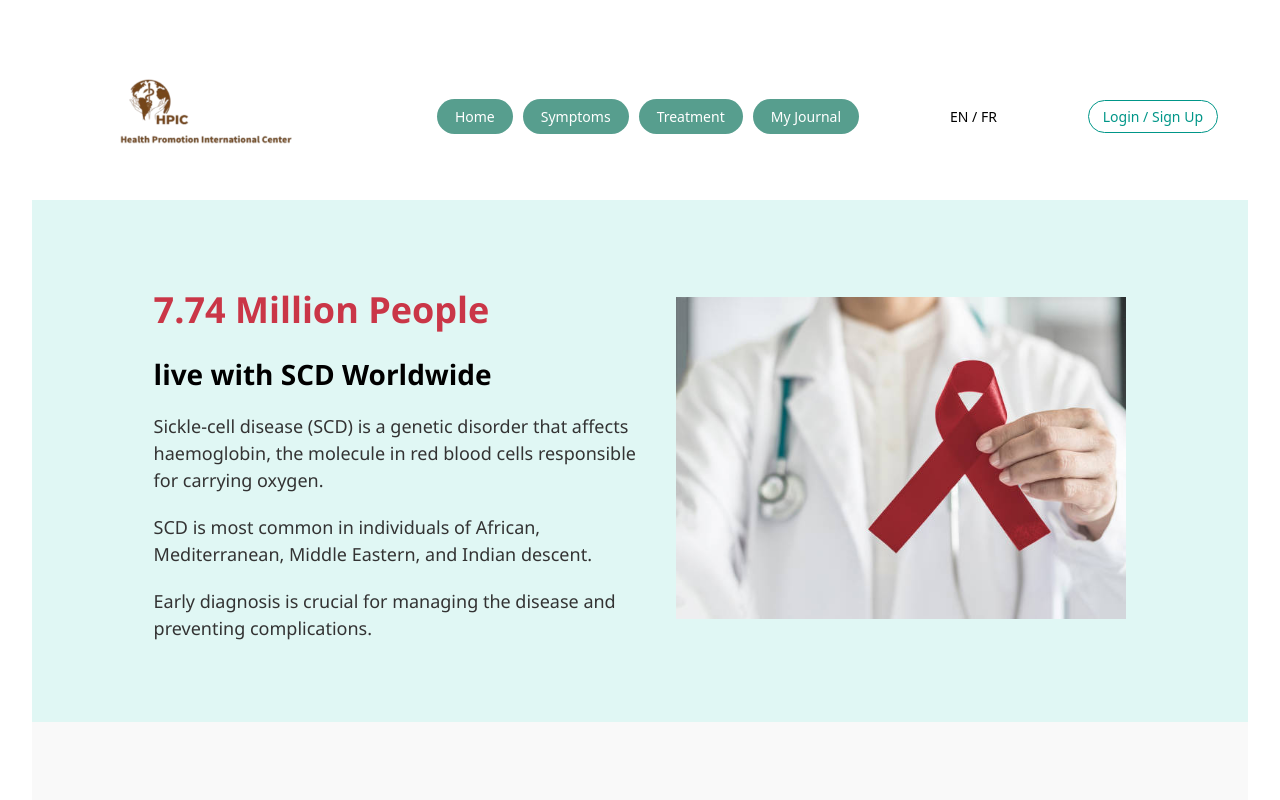
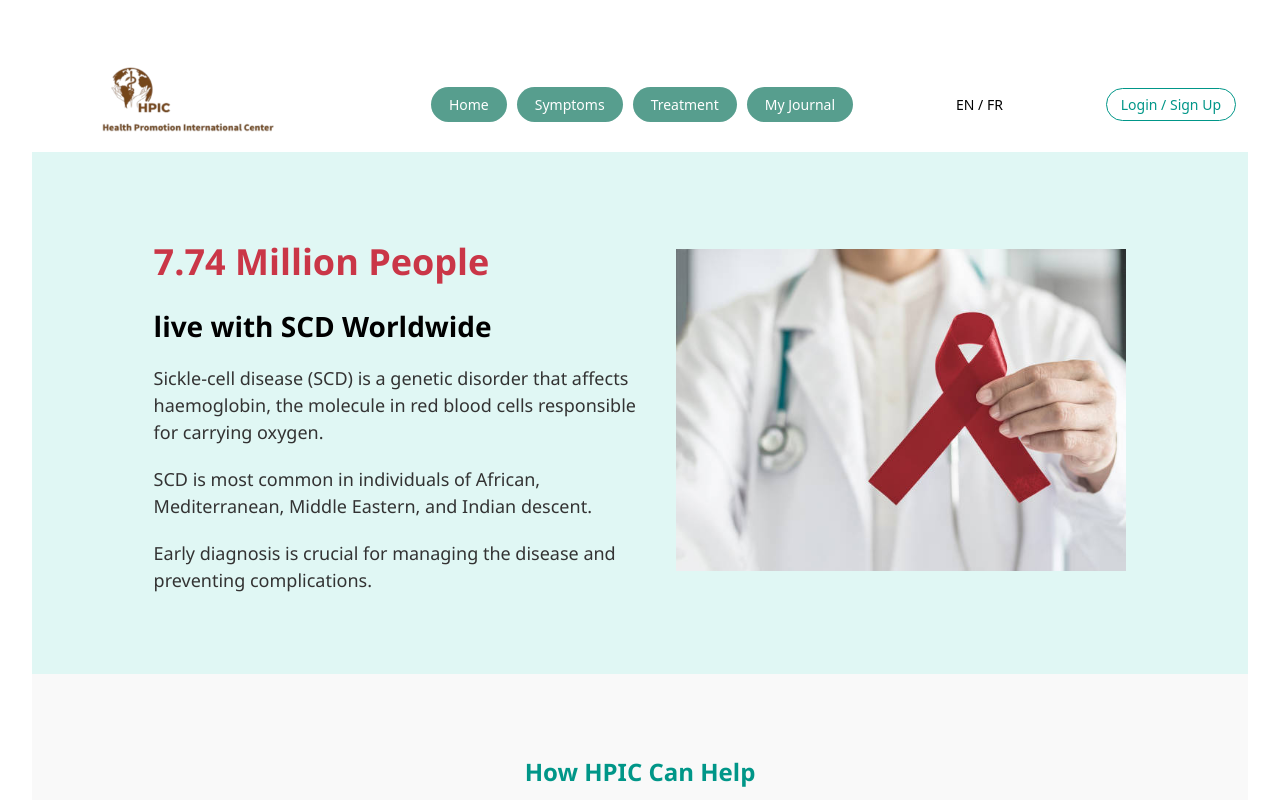
Before and after one commit to James6827/hpic-scd-app-Final-Version, a React app in the folder frontend/: page / in a window 1280 px wide. Shown: the top 800 px of the page. Built offline with nearby package versions, Linux system fonts and the light colour scheme; the HTML template or start-up script is replaced by a standard one.

Commit message:
changed nav height

```diff
--- a/frontend/src/components/Navbar.css
+++ b/frontend/src/components/Navbar.css
@@ -3,8 +3,9 @@
   display: flex;
   justify-content: space-between;
   align-items: center;
-  padding: 12px 30px;
+  padding: 0px 12px;
   flex-wrap: wrap;
+  height: 120px;
 }
 
 /* Left section (logo + name) */
```
